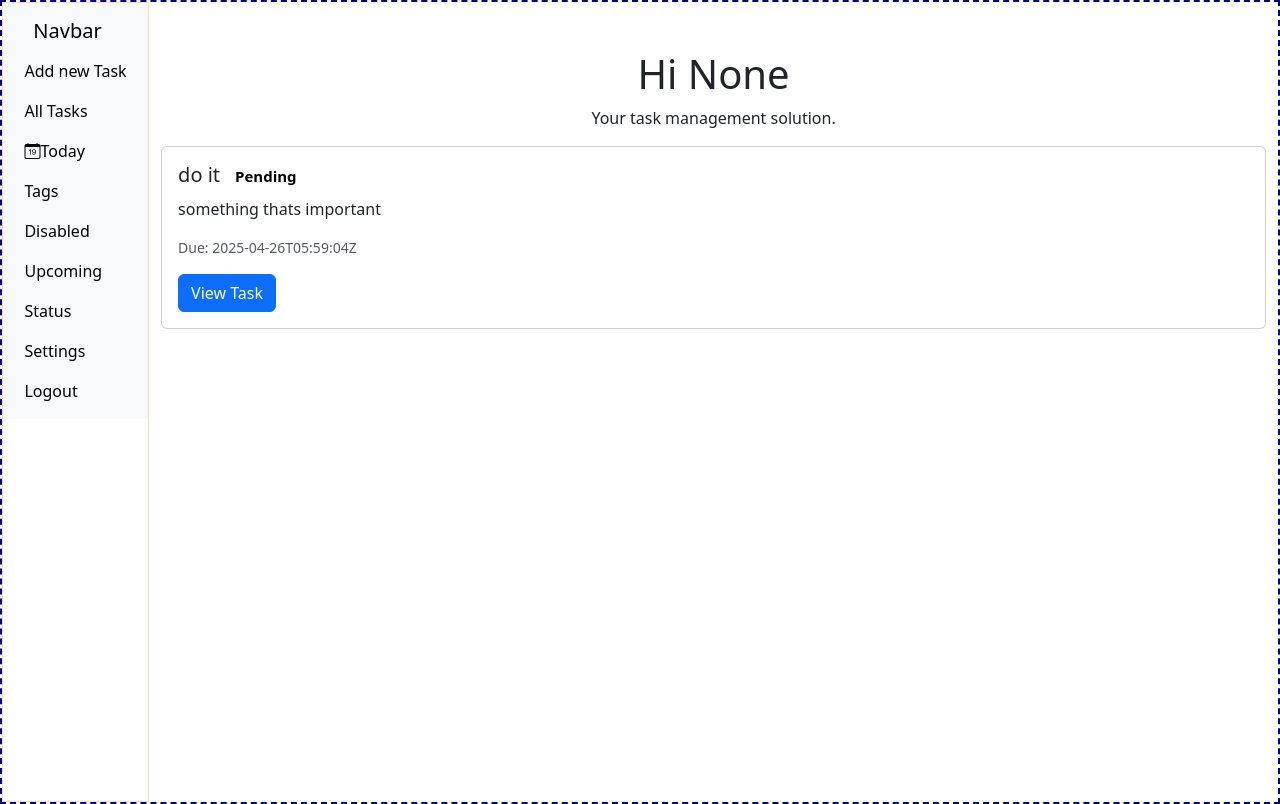
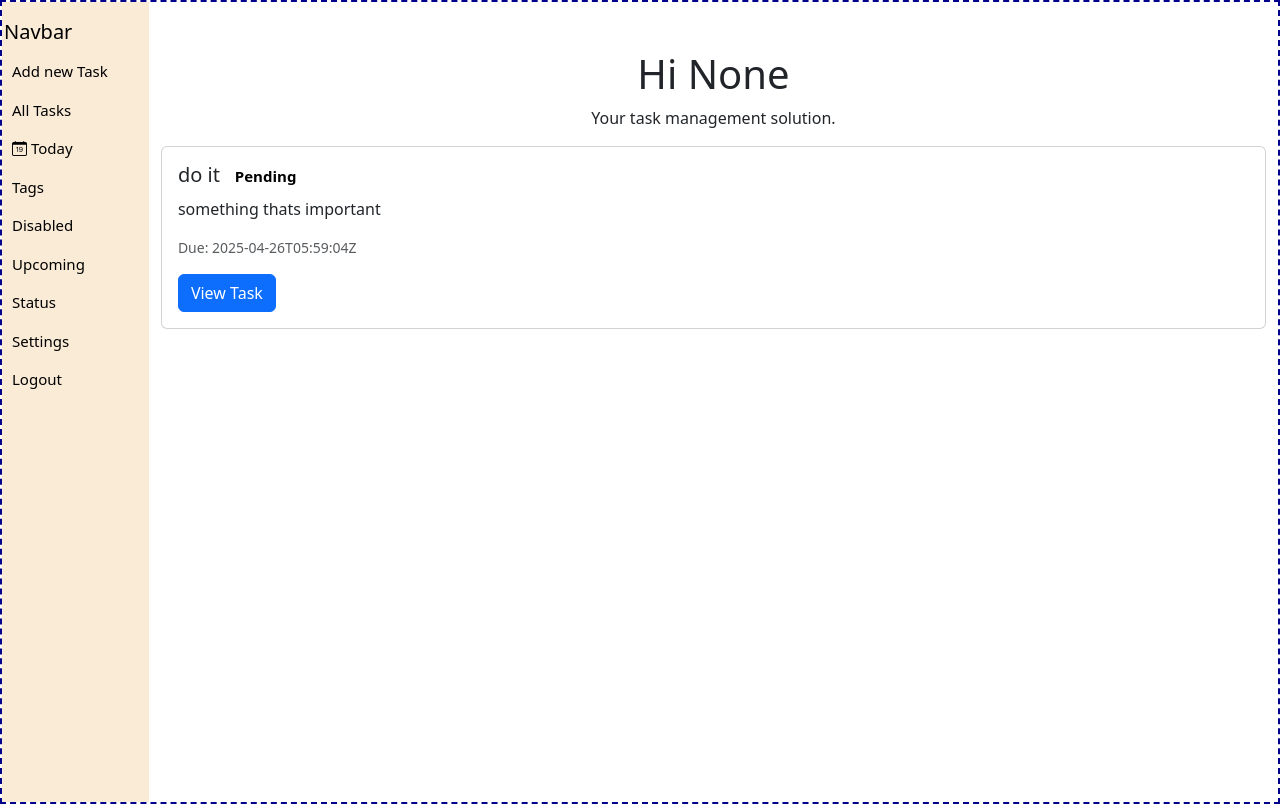
Before and after one commit to gsiri-jack/Taskly, a Django app: page /base/ in a window 1280 px wide. Run offline with Django 5.2, Linux system fonts and the light colour scheme; data comes from the database, SQL or seed files in the repository; some libraries are stand-ins or nearby versions.

Commit message:
update 3

```diff
--- a/taskly/base/static/base/style.css
+++ b/taskly/base/static/base/style.css
@@ -7,7 +7,8 @@
     width: 13vw;
     max-width: 400px;
 
-    border: 1px solid peachpuff;
+    background-color: antiquewhite;
+
     height: 100vh;
 
 }
@@ -19,10 +20,18 @@
     flex-direction: column;
 }
 
-.nav-link{
+.nav-item .nav-link{
+    color : black !important;
+    font-size: 15;
+
+}
+
+.sidebar .nav-link:active{
     color : black !important;
 }
+.sidebar .container-fluid{
+    align-items: flex-start;
+    padding: 2px;
 
-.nav-link:active{
-    color : black !important;
+
 }
--- a/taskly/base/templates/base/base.html
+++ b/taskly/base/templates/base/base.html
@@ -22,7 +22,7 @@
     {% block menubar %}
     <div class="menuCont">
 
-        <nav class="navbar navbar-expand-lg bg-body-tertiary">
+        <nav class="navbar navbar-expand-lg  sidebar">
             <div class="container-fluid" style="display: flex; flex-direction: column;">
               <a class="navbar-brand" href="#">Navbar</a>
               <button class="navbar-toggler" type="button" data-bs-toggle="collapse"
@@ -39,7 +39,7 @@
                     <a class="nav-link active" aria-current="page" href="#">All Tasks</a>
                   </li>
                   <li class="nav-item">
-                    <a class="nav-link" href="#"><i class="bi bi-calendar-date"></i>Today</a>
+                    <a class="nav-link" href="#"><i class="bi bi-calendar-date"> </i>Today</a>
                   </li>
                   <li class="nav-item">
                     <a class="nav-link" href="#">Tags</a>
```
